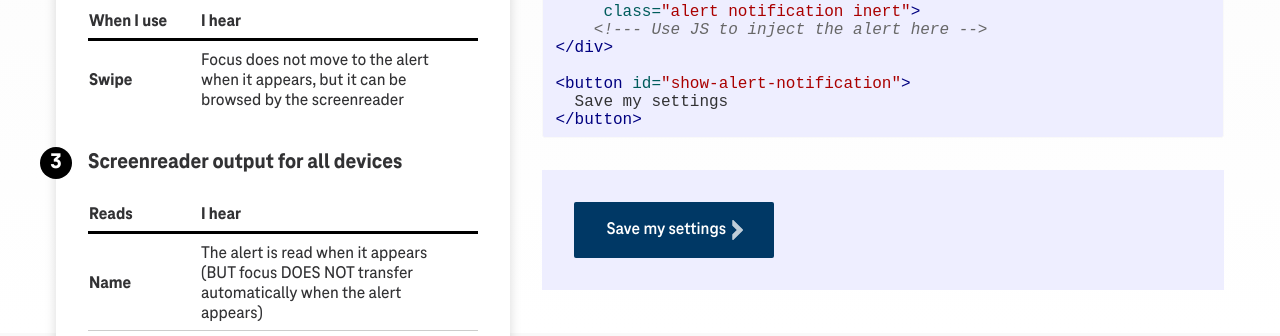
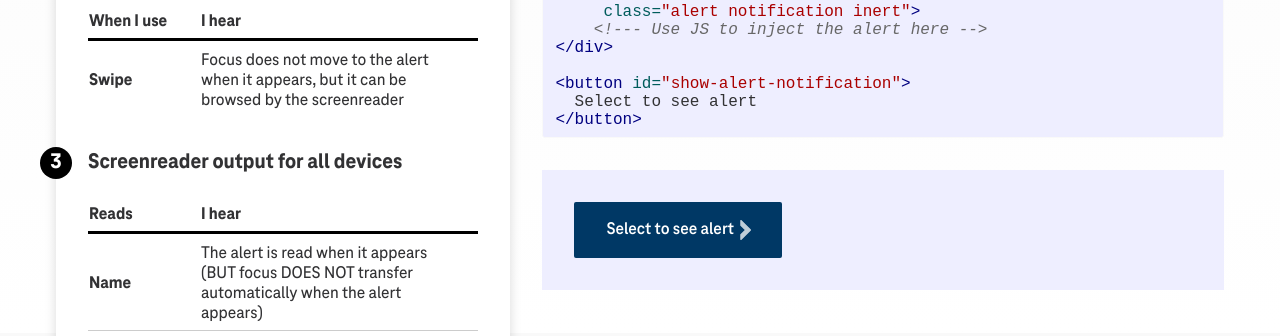
Before and after one commit to MNIT-DOT-a11y/mnit-dot-a11y.github.io, a Jekyll site: the page built from _checklist-web/alert.md, in a window 1280 px wide and 900 px high, scrolled down 400 px. Shown: the part 167-503 px from the top of the window. Built offline with Jekyll 4.4.1, drawn with Linux system fonts in a browser that asks for light colours.

Commit message:
changed button text

```diff
--- a/_includes/examples/alert-notification.html
+++ b/_includes/examples/alert-notification.html
@@ -5,5 +5,5 @@
 </div>
 
 <button id="show-alert-notification">
-  Save my settings
+  Select to see alert
 </button>
```
